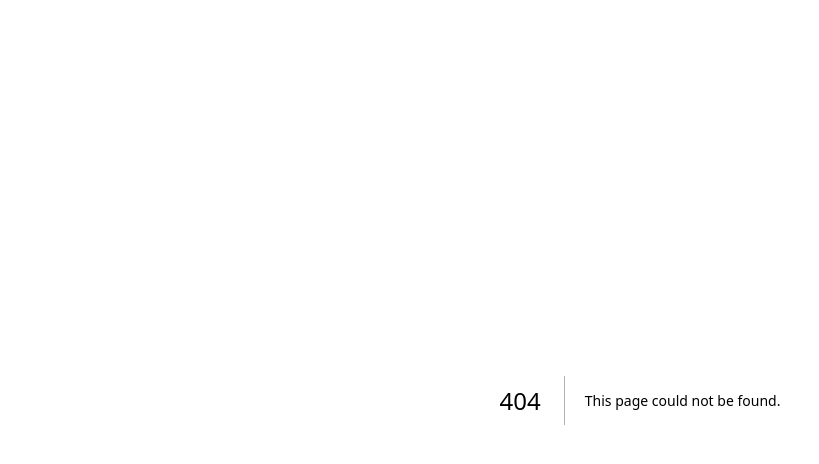
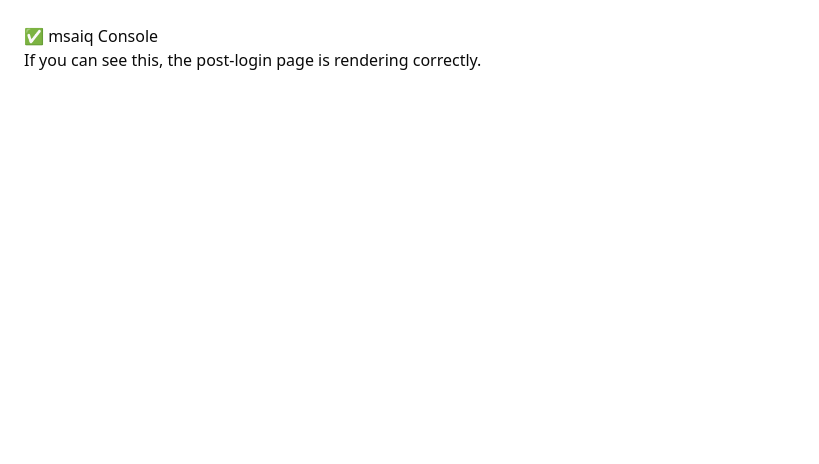
Before and after one commit to designingtomorrow/msaiq, a Next.js app: page /console in a window 1280 px wide. Before the commit this address had no page. Shown: the top 464 px of the page, without its empty margins (0-819 px from the left). Built offline with nearby package versions, Linux system fonts and the light colour scheme.

Commit message:
feat: add simple /console route

```diff
--- /dev/null
+++ b/src/app/console/page.tsx
@@ -0,0 +1,8 @@
+export default function ConsoleHome() {
+  return (
+    <div style={{fontFamily:"system-ui",padding:24}}>
+      <h1>✅ msaiq Console</h1>
+      <p>If you can see this, the post-login page is rendering correctly.</p>
+    </div>
+  );
+}
```
